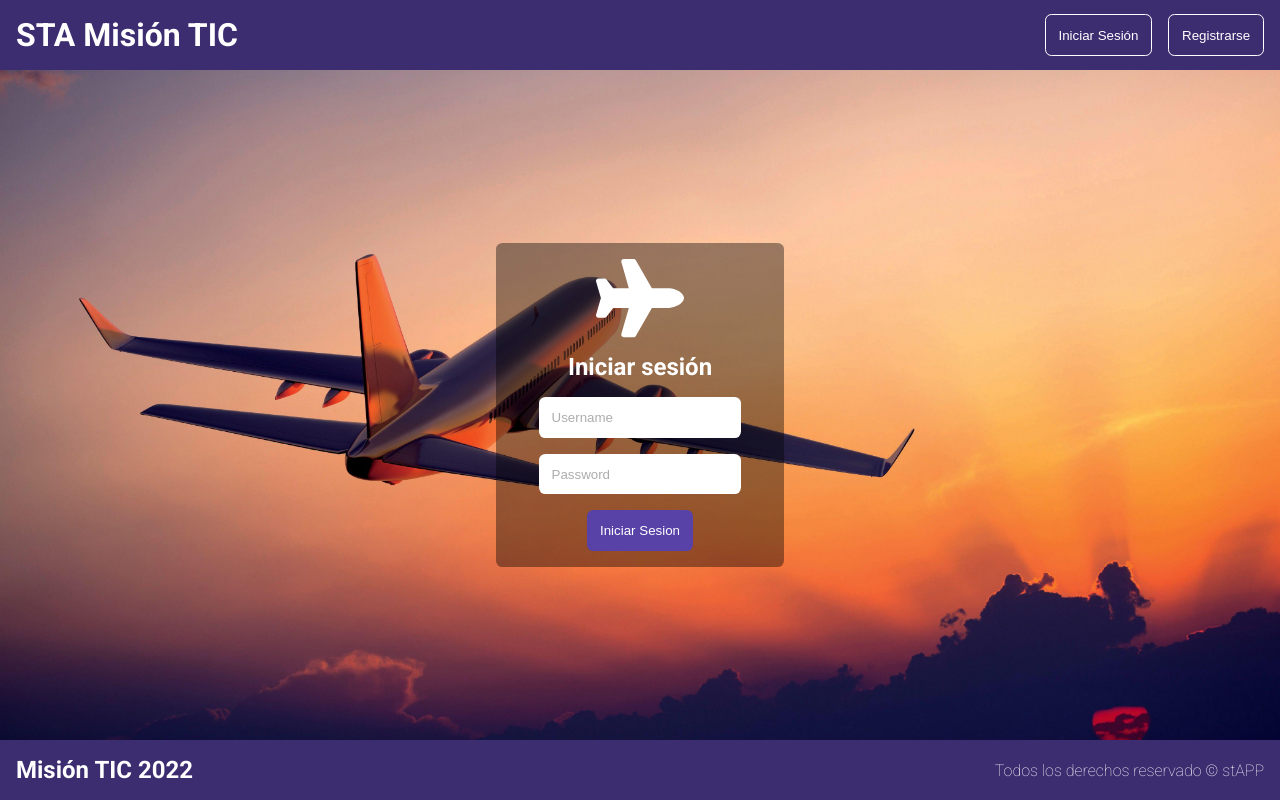
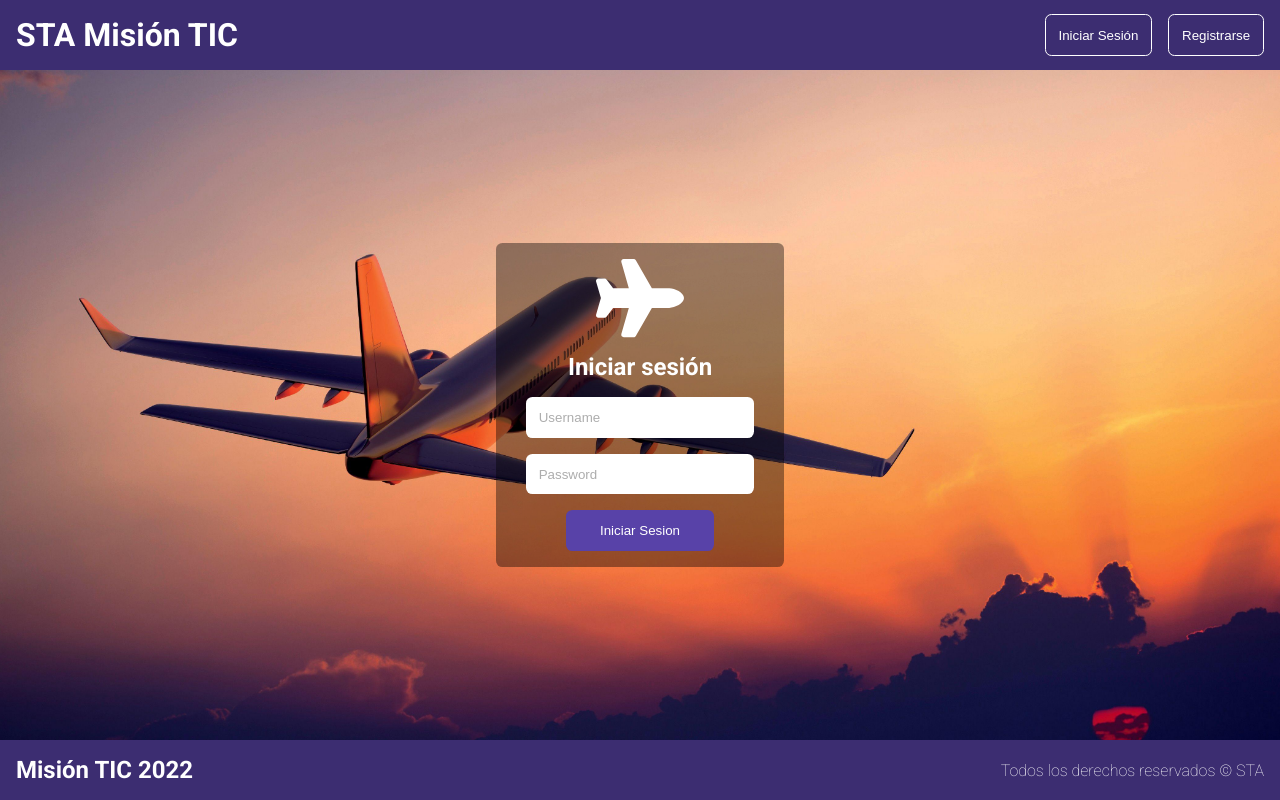
Before and after one commit to JorgeAVargasC/StaApp-Frontend, a Vue app: page /user/logIn in a window 1280 px wide. Built offline with nearby package versions, Linux system fonts and the light colour scheme.

Commit message:
Correción errores de letras

```diff
--- a/src/App.vue
+++ b/src/App.vue
@@ -28,7 +28,7 @@
 
 		<div class="footer">
 			<h2>Misión TIC 2022</h2>
-			<p>Todos los derechos reservado &copy; stAPP</p>
+			<p>Todos los derechos reservados &copy; STA</p>
 		</div>
 	</div>
 </template>
--- a/src/components/LogIn.vue
+++ b/src/components/LogIn.vue
@@ -52,9 +52,9 @@ export default {
 <style>
 .logIn_user {
     background-color: rgba(0, 0, 0, 0.397);
+	width: 18rem;
     border-radius: 0.4rem;
-    width: 18rem;
-    height: auto;
+
 }
 
 .container_logIn_user {
@@ -83,10 +83,12 @@ export default {
 
 .container_logIn_user form input{
     margin-bottom: 1rem;
+	width: 100%;
 }
 
 .container_logIn_user form button{
     margin-bottom: 1rem;
+	width: 60%;
 }
 
 </style>
```
